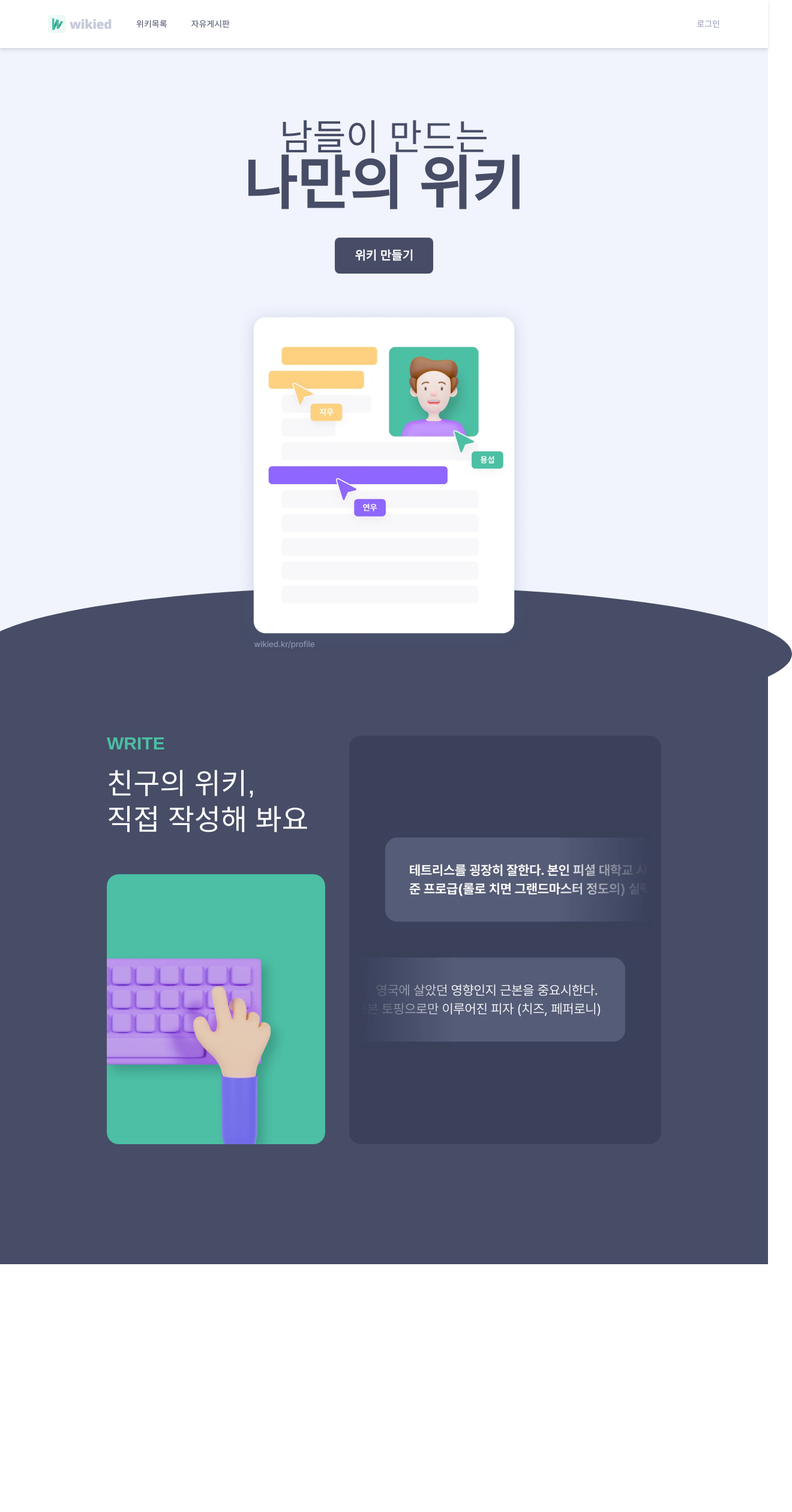
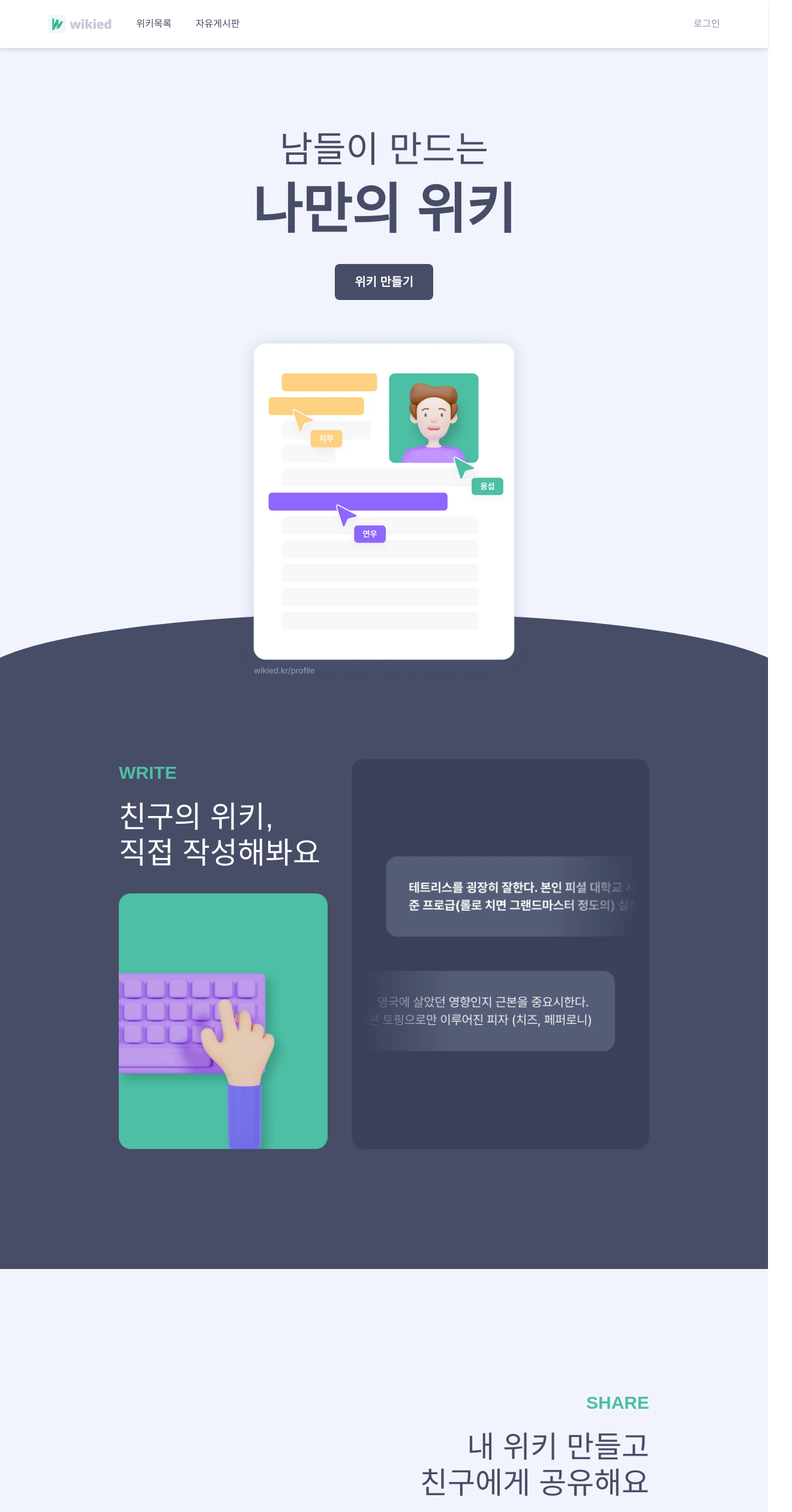
Before and after one commit to codeit-6th-part3-7team/7team-next-project, a Next.js app: page / in a window 1280 px wide. Shown: the top 2520 px of the page at 60% size, 1320 px wide, since content can reach past the window. Before the commit the page ends 2107 px from the top, so only its background shows below. Built offline with nearby package versions, Linux system fonts and the light colour scheme; a web font is replaced by a local one.

Commit message:
feat: landing 3,4,5 섹션 작성

```diff
--- a/pages/index.tsx
+++ b/pages/index.tsx
@@ -1,10 +1,17 @@
 import Header from "@/src/components/Header";
-import { Box, Button, Flex, Group, useMatches } from "@mantine/core";
+import { Box, Button, Container, Flex, Grid, useMatches } from "@mantine/core";
 import Image from "next/image";
 import Link from "next/link";
 import LandingImg_01 from "@/public/assets/img_landing_01.webp";
 import LandingImg_02 from "@/public/assets/img_landing_02.webp";
 import LandingImg_03 from "@/public/assets/img_landing_03.webp";
+import LandingImg_04 from "@/public/assets/img_landing_04.webp";
+import LandingImg_05 from "@/public/assets/img_landing_05.webp";
+import LandingImg_06 from "@/public/assets/img_landing_06.webp";
+import LandingImg_07 from "@/public/assets/img_landing_07.webp";
+import LandingImg_08 from "@/public/assets/img_landing_08.webp";
+import LandingImg_09 from "@/public/assets/img_landing_09.webp";
+import LandingImg_10 from "@/public/assets/img_landing_10.webp";
 
 export default function Home() {
   const btnSize = useMatches({
@@ -14,20 +21,18 @@ export default function Home() {
   return (
     <>
       <Header />
-      <div className="relative">
+      <div className="relative overflow-hidden">
         <div className="rounded-1/2 absolute bottom-0 -left-10 -right-10 h-56 bg-gray-800 translate-y-1/2" />
         <Flex bg="#F1F4FD" direction="column" align="center">
           <Flex pt={{ base: 100, sm: 120 }}>
             <hgroup className="font-nexon text-gray-800 mb-10 text-center">
-              <h2 className="md:text-6xl text-4xl md:leading-tight leading-tight font-light">남들이 만드는</h2>
-              <h2 className="md:text-8xl text-6xl md:leading-tight leading-tight font-bold">나만의 위키</h2>
+              <h2 className="text-40 md:text-60 leading-70 md:leading-100 font-light">남들이 만드는</h2>
+              <h2 className="text-60 md:text-90 leading-70 md:leading-100 font-bold">나만의 위키</h2>
             </hgroup>
           </Flex>
-          <Link href="/wiki">
-            <Button variant="filled" color="#474D66" size={btnSize} radius="md">
-              위키 만들기
-            </Button>
-          </Link>
+          <Button component={Link} href="/wiki" variant="filled" color="#474D66" size={btnSize} radius="md">
+            위키 만들기
+          </Button>
           <div className="isolate">
             <Box w={{ base: 336, sm: 498 }} h={{ base: 398, sm: 590 }} mt={44}>
               <Image src={LandingImg_01} alt="위키 이미지" width={0} height={0} className="w-full" />
@@ -36,22 +41,103 @@ export default function Home() {
         </Flex>
       </div>
       <div>
-        <Flex bg="#474D66" direction="column" align="center" pt={131} pb={200}>
-          <Flex gap="40" align="flex-end">
-            <Flex direction="column" gap="60">
-              <Flex direction="column" gap="20" className="font-nexon">
-                <strong className="text-green-200 text-3xl">WRITE</strong>
-                <hgroup className="text-white text-5xl leading-11">
-                  <h3>친구의 위키,</h3>
-                  <h3>직접 작성해 봐요</h3>
-                </hgroup>
+        <Box bg="#474D66" pt={{ base: 100, sm: 153, lg: 131 }} pb={{ base: 100, sm: 160, lg: 200 }}>
+          <Box px={20} mx="auto" my={0} maw={924}>
+            <Flex gap={{ base: 10, sm: 20, lg: 40 }} justify="center">
+              <Flex direction="column" justify="space-between" w={{ base: "35.5vw", sm: "35.2vw", lg: 364 }} gap={10}>
+                <Flex direction="column" gap={{ base: 10, sm: 20 }} className="font-nexon">
+                  <strong className="text-green-200 text-10 md:text-20 xl:text-30">WRITE</strong>
+                  <hgroup className="text-white text-16 md:text-32 xl:text-50 leading-20 md:leading-40 xl:leading-60">
+                    <h3>친구의 위키,</h3>
+                    <h3>직접 작성해봐요</h3>
+                  </hgroup>
+                </Flex>
+                <Box className="bg-green-200 rounded-20" pr={{ base: 0, sm: 40, lg: 54 }}>
+                  <Image src={LandingImg_02} alt="키보드 이미지" style={{ width: "100%", height: "100%", objectFit: "cover" }} />
+                </Box>
               </Flex>
-              <Box className="bg-green-200 rounded-20" w={364}>
-                <Image src={LandingImg_02} alt="키보드 이미지" width={310} height={450} />
+              <Box w={{ base: "51.2vw", sm: "49vw", lg: 520 }}>
+                <Image src={LandingImg_03} alt="위키 예시 이미지" style={{ width: "100%", height: "100%", objectFit: "cover", borderRadius: "20px" }} />
               </Box>
             </Flex>
-            <Image src={LandingImg_03} alt="위키 예시 이미지" width={520} height={681} />
-          </Flex>
+          </Box>
+        </Box>
+      </div>
+      <div>
+        <Box bg="#F1F4FD" pt={{ base: 100, sm: 160, lg: 200 }} pb={{ base: 100, sm: 160, lg: 200 }} className="overflow-hidden">
+          <Box px={20} mx="auto" my={0} maw={924}>
+            <Flex direction="column" align="flex-end" gap={{ base: 10, sm: 20 }} className="font-nexon">
+              <strong className="text-green-200 text-10 md:text-20 xl:text-30">SHARE</strong>
+              <hgroup className="text-gray-800 text-16 md:text-32 xl:text-50 leading-20 md:leading-40 xl:leading-60 text-right">
+                <h3>내 위키 만들고</h3>
+                <h3>친구에게 공유해요</h3>
+              </hgroup>
+            </Flex>
+          </Box>
+          <Grid mx="-15.4vw" mt={{ base: 40, sm: 80, lg: 120 }} gutter={{ base: "2.7vw", sm: "2.7vw", lg: "3.6vw" }}>
+            <Grid.Col span={2}>
+              <Box w="100%" h="100%" bg="#DEE5F5" className="rounded-25" />
+            </Grid.Col>
+            <Grid.Col span={2}>
+              <Box bg="#B2A5FD" className="rounded-25">
+                <Image src={LandingImg_04} alt="알림 이미지" style={{ width: "100%", height: "100%", objectFit: "cover" }} />
+              </Box>
+            </Grid.Col>
+            <Grid.Col span={2} className="rounded-25">
+              <Box bg="#ADEDDE" className="rounded-25">
+                <Image src={LandingImg_05} alt="위키 로고 이미지" style={{ width: "100%", height: "100%", objectFit: "cover" }} />
+              </Box>
+            </Grid.Col>
+            <Grid.Col span={2} className="rounded-25">
+              <Box bg="#DEE5F5" className="rounded-25">
+                <Image src={LandingImg_06} alt="위키 이미지" style={{ width: "100%", height: "100%", objectFit: "cover" }} />
+              </Box>
+            </Grid.Col>
+            <Grid.Col span={2} className="rounded-25">
+              <Box bg="#DEE5F5" className="rounded-25">
+                <Image src={LandingImg_07} alt="메시지 이미지" style={{ width: "100%", height: "100%", objectFit: "cover" }} />
+              </Box>
+            </Grid.Col>
+            <Grid.Col span={2} className="rounded-25">
+              <Box w="100%" h="100%" bg="#DEE5F5" className="rounded-25" />
+            </Grid.Col>
+          </Grid>
+        </Box>
+      </div>
+      <div>
+        <Box bg="#ECF0FA" pt={{ base: 100, sm: 160, lg: 200 }} pb={{ base: 100, sm: 160, lg: 200 }}>
+          <Box px={20} mx="auto" my={0} maw={924}>
+            <Flex direction="column" gap={{ base: 10, sm: 20 }} className="font-nexon">
+              <strong className="text-green-200 text-10 md:text-20 xl:text-30">SHARE</strong>
+              <hgroup className="text-gray-800 text-16 md:text-32 xl:text-50 leading-20 md:leading-40 xl:leading-60">
+                <h3>내 위키 만들고</h3>
+                <h3>친구에게 공유해요</h3>
+              </hgroup>
+            </Flex>
+            <Flex mt={{ base: 40, sm: 80, lg: 120 }} direction="column" gap={{ base: 10, sm: 22, lg: 40 }}>
+              <Box>
+                <Image src={LandingImg_08} alt="위키 예시 이미지" style={{ width: "100%", height: "100%", objectFit: "cover", borderRadius: "20px" }} />
+              </Box>
+              <Grid gutter={{ base: 10, sm: 22, lg: 40 }}>
+                <Grid.Col span={4}>
+                  <Box bg="#8E66FF" className="rounded-20">
+                    <Image src={LandingImg_09} alt="알림 이미지" style={{ width: "100%", height: "100%", objectFit: "cover", borderRadius: "20px" }} />
+                  </Box>
+                </Grid.Col>
+                <Grid.Col span={8}>
+                  <Image src={LandingImg_10} alt="알림 예시 이미지" style={{ width: "100%", height: "100%", objectFit: "cover", borderRadius: "20px" }} />
+                </Grid.Col>
+              </Grid>
+            </Flex>
+          </Box>
+        </Box>
+      </div>
+      <div>
+        <Flex bg="#474D66" direction="column" gap={40} align="center" py={{ base: 100, sm: 160, lg: 200 }}>
+          <h2 className="font-nexon font-semibold text-white text-30 md:text-60">나만의 위키 만들어 보기</h2>
+          <Button component={Link} href="/wiki" variant="white" color="#474D66" size={btnSize} radius="md">
+            지금 시작하기
+          </Button>
         </Flex>
       </div>
     </>
--- a/tailwind.config.ts
+++ b/tailwind.config.ts
@@ -31,6 +31,19 @@ const config: Config = {
         yellow: "#FDD181",
       },
     },
+    fontSize: {
+      "10": "0.625rem",
+      "16": "1rem",
+      "20": "1.25rem",
+      "30": "1.875rem",
+      "32": "2rem",
+      "40": "2.5rem",
+      "50": "3.125rem",
+      "60": "3.75rem",
+      "70": "4.375rem",
+      "80": "5rem",
+      "90": "5.625rem",
+    },
     fontFamily: {
       pretendard: ["Pretendard", "sans-serif"],
       nexon: ["Nexon", "sans-serif"],
@@ -38,9 +51,15 @@ const config: Config = {
     borderRadius: {
       "1/2": "50%",
       "20": "20px",
+      "25": "25px",
     },
     lineHeight: {
-      "11": "3.75rem",
+      "20": "1.25rem",
+      "30": "1.875rem",
+      "40": "2.5rem",
+      "60": "3.75rem",
+      "70": "4.375rem",
+      "100": "6.25rem",
     },
   },
   plugins: [],
```
